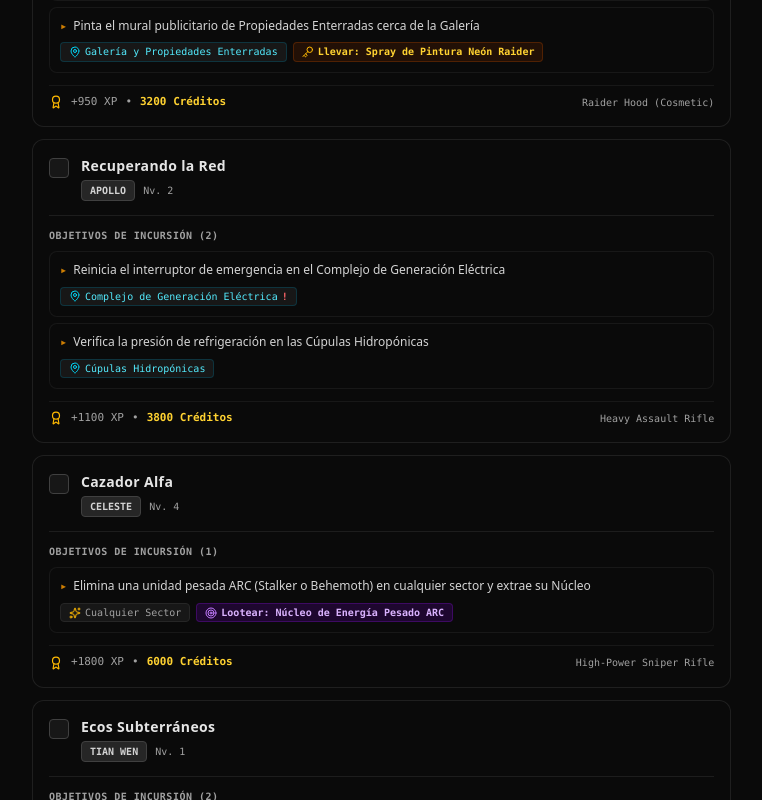
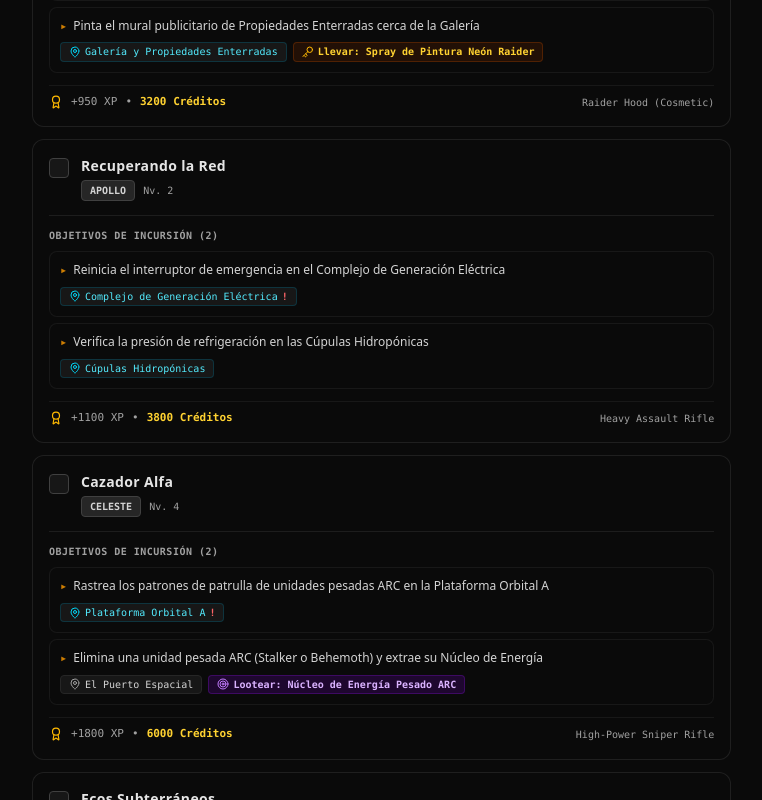
Before and after one commit to flickzman/arc-raiders-companion, a React (Vite) app: page / in a window 1280 px wide. Shown: the part 2000-2800 px from the top of the page, without its empty margins (0-762 px from the left). Built offline with nearby package versions, Linux system fonts and the light colour scheme.

Commit message:
feat(map): add smooth wheel zoom/pan to TacticalMapViewer + fix quest location tags and add Spaceport quests

```diff
--- a/src/components/TacticalMapViewer.tsx
+++ b/src/components/TacticalMapViewer.tsx
@@ -1,4 +1,4 @@
-import React from 'react';
+import React, { useRef, useState, useCallback } from 'react';
 import { type GameMap, type POI } from '../data/schemas';
 import { type OptimizedRoute } from '../services/optimizer/raidOptimizer';
 import { getLocalized } from '../data/db';
@@ -41,6 +41,54 @@ export const TacticalMapViewer: React.FC<TacticalMapViewerProps> = ({
     ? route.steps.find((s) => s.poi.id === selectedPoi.id)?.objectives || []
     : [];
 
+  // ── Zoom / Pan ────────────────────────────────────────────────────────────
+  const MIN_ZOOM = 0.8;
+  const MAX_ZOOM = 4.0;
+  const ZOOM_SENSITIVITY = 0.0012;
+
+  const [zoom, setZoom] = useState(1);
+  const [pan, setPan] = useState({ x: 0, y: 0 });
+  const isPanning = useRef(false);
+  const lastPointer = useRef({ x: 0, y: 0 });
+  const containerRef = useRef<HTMLDivElement>(null);
+
+  const handleWheel = useCallback((e: React.WheelEvent<HTMLDivElement>) => {
+    e.preventDefault();
+    const rect = containerRef.current?.getBoundingClientRect();
+    if (!rect) return;
+    const cursorX = e.clientX - rect.left;
+    const cursorY = e.clientY - rect.top;
+    setZoom((prevZoom) => {
+      const delta = -e.deltaY * ZOOM_SENSITIVITY;
+      const nextZoom = Math.min(MAX_ZOOM, Math.max(MIN_ZOOM, prevZoom + delta * prevZoom));
+      const scale = nextZoom / prevZoom;
+      setPan((prev) => ({
+        x: cursorX - scale * (cursorX - prev.x),
+        y: cursorY - scale * (cursorY - prev.y),
+      }));
+      return nextZoom;
+    });
+  }, []);
+
+  const handlePointerDown = useCallback((e: React.PointerEvent<HTMLDivElement>) => {
+    isPanning.current = true;
+    lastPointer.current = { x: e.clientX, y: e.clientY };
+    (e.currentTarget as HTMLDivElement).setPointerCapture(e.pointerId);
+  }, []);
+
+  const handlePointerMove = useCallback((e: React.PointerEvent<HTMLDivElement>) => {
+    if (!isPanning.current) return;
+    const dx = e.clientX - lastPointer.current.x;
+    const dy = e.clientY - lastPointer.current.y;
+    lastPointer.current = { x: e.clientX, y: e.clientY };
+    setPan((prev) => ({ x: prev.x + dx, y: prev.y + dy }));
+  }, []);
+
+  const handlePointerUp = useCallback(() => { isPanning.current = false; }, []);
+
+
+  const resetView = useCallback(() => { setZoom(1); setPan({ x: 0, y: 0 }); }, []);
+
   return (
     <div className="bg-neutral-950 border border-neutral-800 rounded-2xl p-4 overflow-hidden relative shadow-2xl space-y-4">
       {/* HUD Header */}
@@ -69,8 +117,27 @@ export const TacticalMapViewer: React.FC<TacticalMapViewerProps> = ({
         </div>
       </div>
 
-      {/* SVG Canvas (600 x 400 coordinate space) */}
-      <div className="relative w-full aspect-[3/2] bg-[#070b12] rounded-xl border border-neutral-800/80 overflow-hidden shadow-inner select-none">
+      {/* SVG Canvas — zoomable/pannable */}
+      <div
+        ref={containerRef}
+        className="relative w-full aspect-[3/2] bg-[#070b12] rounded-xl border border-neutral-800/80 overflow-hidden shadow-inner select-none cursor-grab active:cursor-grabbing"
+        onWheel={handleWheel}
+        onPointerDown={handlePointerDown}
+        onPointerMove={handlePointerMove}
+        onPointerUp={handlePointerUp}
+        onPointerLeave={handlePointerUp}
+      >
+        {/* Zoomable / pannable inner layer */}
+        <div
+          style={{
+            transform: `translate(${pan.x}px, ${pan.y}px) scale(${zoom})`,
+            transformOrigin: '0 0',
+            position: 'absolute',
+            inset: 0,
+            width: '100%',
+            height: '100%',
+          }}
+        >
         {/* Radar Background Grid */}
         <svg
           viewBox="0 0 600 400"
@@ -170,11 +237,25 @@ export const TacticalMapViewer: React.FC<TacticalMapViewerProps> = ({
           )}
         </svg>
 
-        {/* Compass Rose */}
-        <div className="absolute top-3 right-3 bg-neutral-950/80 border border-neutral-800 px-2 py-1.5 rounded-lg flex items-center gap-1.5 text-[10px] font-mono text-neutral-400 pointer-events-none">
+        </div>{/* end zoomable inner layer */}
+
+        {/* Compass Rose — outside zoom layer, fixed to container corner */}
+        <div className="absolute top-3 right-3 z-40 bg-neutral-950/80 border border-neutral-800 px-2 py-1.5 rounded-lg flex items-center gap-1.5 text-[10px] font-mono text-neutral-400 pointer-events-none">
           <Compass className="w-3.5 h-3.5 text-cyan-400" />
           <span>N ▲</span>
         </div>
+
+        {/* Re-open zoomable inner layer for POI Nodes */}
+        <div
+          style={{
+            transform: `translate(${pan.x}px, ${pan.y}px) scale(${zoom})`,
+            transformOrigin: '0 0',
+            position: 'absolute',
+            inset: 0,
+            width: '100%',
+            height: '100%',
+          }}
+        >
 
         {/* POI Nodes */}
         {map.pois.map((poi) => {
@@ -241,6 +322,34 @@ export const TacticalMapViewer: React.FC<TacticalMapViewerProps> = ({
             </div>
           );
         })}
+        </div>{/* end zoomable inner layer */}
+
+        {/* Zoom Controls HUD (fixed to container, not zoomed) */}
+        <div className="absolute bottom-2 right-2 z-50 flex flex-col gap-1">
+          <button
+            onPointerDown={(e) => e.stopPropagation()}
+            onClick={(e) => { e.stopPropagation(); setZoom((z) => Math.min(4.0, +(z + 0.25).toFixed(2))); }}
+            className="w-7 h-7 rounded bg-neutral-900/90 border border-neutral-700 text-neutral-300 hover:text-white hover:border-neutral-500 text-base font-mono flex items-center justify-center transition-colors"
+            title={language === 'es' ? 'Acercar' : 'Zoom In'}
+          >+</button>
+          <button
+            onPointerDown={(e) => e.stopPropagation()}
+            onClick={(e) => { e.stopPropagation(); setZoom((z) => Math.max(0.8, +(z - 0.25).toFixed(2))); }}
+            className="w-7 h-7 rounded bg-neutral-900/90 border border-neutral-700 text-neutral-300 hover:text-white hover:border-neutral-500 text-base font-mono flex items-center justify-center transition-colors"
+            title={language === 'es' ? 'Alejar' : 'Zoom Out'}
+          >−</button>
+          <button
+            onPointerDown={(e) => e.stopPropagation()}
+            onClick={(e) => { e.stopPropagation(); resetView(); }}
+            className="w-7 h-7 rounded bg-neutral-900/90 border border-neutral-700 text-neutral-400 hover:text-amber-400 hover:border-amber-700 text-[10px] font-mono flex items-center justify-center transition-colors"
+            title={language === 'es' ? 'Restablecer vista' : 'Reset view'}
+          >⌂</button>
+        </div>
+
+        {/* Zoom % indicator */}
+        <div className="absolute bottom-2 left-2 z-50 text-[10px] font-mono text-neutral-500 bg-neutral-950/70 px-1.5 py-0.5 rounded pointer-events-none">
+          {Math.round(zoom * 100)}%
+        </div>
       </div>
 
       {/* Selected POI Intel Drawer */}
--- a/src/data/items.json
+++ b/src/data/items.json
@@ -132,6 +132,51 @@
     "sellValue": 200
   },
   {
+    "id": "item_encrypted_diary",
+    "name": {
+      "en": "Encrypted Frequency Log",
+      "es": "Registro de Frecuencias Cifrado"
+    },
+    "category": "Valuable",
+    "description": {
+      "en": "Data slate containing encrypted transmission logs from the Spaceport's radar array.",
+      "es": "Tableta de datos con registros de transmisiones cifradas de la antena del Puerto Espacial."
+    },
+    "usedInQuests": ["quest_spaceport_blackout"],
+    "usedInUpgrades": [],
+    "sellValue": 2800
+  },
+  {
+    "id": "item_signal_relay",
+    "name": {
+      "en": "Tactical Signal Relay Device",
+      "es": "Repetidor de Señal Táctico"
+    },
+    "category": "Tech",
+    "description": {
+      "en": "A compact relay unit planted inside hostile structures to extend comms coverage.",
+      "es": "Unidad repetidora compacta instalada dentro de estructuras enemigas para ampliar la cobertura de comunicaciones."
+    },
+    "usedInQuests": ["quest_spaceport_blackout"],
+    "usedInUpgrades": [],
+    "sellValue": 600
+  },
+  {
+    "id": "item_flight_recorder",
+    "name": {
+      "en": "Black Box Flight Recorder",
+      "es": "Caja Negra del Vuelo"
+    },
+    "category": "Valuable",
+    "description": {
+      "en": "Crash-hardened data recorder recovered from an ARC downed shuttle. Contains pre-invasion trajectory data.",
+      "es": "Grabadora de datos resistente a impactos recuperada de un transbordador ARC derribado. Contiene datos de trayectoria pre-invasión."
+    },
+    "usedInQuests": ["quest_spaceport_tarmac_run"],
+    "usedInUpgrades": [],
+    "sellValue": 3500
+  },
+  {
     "id": "item_scrap_metal",
     "name": {
       "en": "High-Tensile Scrap Metal",
--- a/src/data/quests.json
+++ b/src/data/quests.json
@@ -281,10 +281,20 @@
       {
         "id": "obj_hunt_1",
         "description": {
-          "en": "Eliminate an ARC Heavy Unit (Stalker or Behemoth) in any sector and extract its Power Core",
-          "es": "Elimina una unidad pesada ARC (Stalker o Behemoth) en cualquier sector y extrae su Núcleo"
+          "en": "Scout ARC Heavy Unit patrol patterns at Orbital Launchpad A",
+          "es": "Rastrea los patrones de patrulla de unidades pesadas ARC en la Plataforma Orbital A"
         },
-        "mapId": "any",
+        "mapId": "the_spaceport",
+        "poiId": "spaceport_launchpad",
+        "count": 1
+      },
+      {
+        "id": "obj_hunt_2",
+        "description": {
+          "en": "Eliminate an ARC Heavy Unit (Stalker or Behemoth) and extract its Power Core",
+          "es": "Elimina una unidad pesada ARC (Stalker o Behemoth) y extrae su Núcleo de Energía"
+        },
+        "mapId": "the_spaceport",
         "targetItemId": "item_arc_power_core",
         "count": 1
       }
@@ -332,5 +342,78 @@
       "currency": 2400,
       "items": ["Compact SMG", "Light Medkit x3"]
     }
+  },
+  {
+    "id": "quest_spaceport_blackout",
+    "title": {
+      "en": "Comms Blackout",
+      "es": "Apagón de Comunicaciones"
+    },
+    "vendor": "Apollo",
+    "requiredLevel": 3,
+    "objectives": [
+      {
+        "id": "obj_blackout_1",
+        "description": {
+          "en": "Access the Deep Space Radar Array and download the encrypted frequency logs",
+          "es": "Accede a la Antena de Radar Espacial y descarga los registros de frecuencia cifrados"
+        },
+        "mapId": "the_spaceport",
+        "poiId": "spaceport_radar_dish",
+        "targetItemId": "item_encrypted_diary",
+        "count": 1
+      },
+      {
+        "id": "obj_blackout_2",
+        "description": {
+          "en": "Plant a signal relay device inside Cargo Hangar 3",
+          "es": "Instala un repetidor de señal dentro del Hangar de Carga 3"
+        },
+        "mapId": "the_spaceport",
+        "poiId": "spaceport_hangar",
+        "requiredItemId": "item_signal_relay",
+        "count": 1
+      }
+    ],
+    "itemsToBring": [
+      {
+        "itemId": "item_signal_relay",
+        "count": 1,
+        "optional": false
+      }
+    ],
+    "rewards": {
+      "xp": 1350,
+      "currency": 4800,
+      "items": ["Tactical Radio Mod", "EMP Grenade x2"]
+    }
+  },
+  {
+    "id": "quest_spaceport_tarmac_run",
+    "title": {
+      "en": "Tarmac Run",
+      "es": "Carrera de Pista"
+    },
+    "vendor": "Lance",
+    "requiredLevel": 2,
+    "objectives": [
+      {
+        "id": "obj_tarmac_1",
+        "description": {
+          "en": "Reach the Runway Tarmac Extraction point carrying a black-box flight recorder",
+          "es": "Llega a la Extracción de la Pista de Aterrizaje llevando una caja negra del vuelo"
+        },
+        "mapId": "the_spaceport",
+        "poiId": "spaceport_extract_tarmac",
+        "targetItemId": "item_flight_recorder",
+        "count": 1
+      }
+    ],
+    "itemsToBring": [],
+    "rewards": {
+      "xp": 900,
+      "currency": 3100,
+      "items": ["Sprint Booster Mod", "Light Armor Vest"]
+    }
   }
 ]
```
